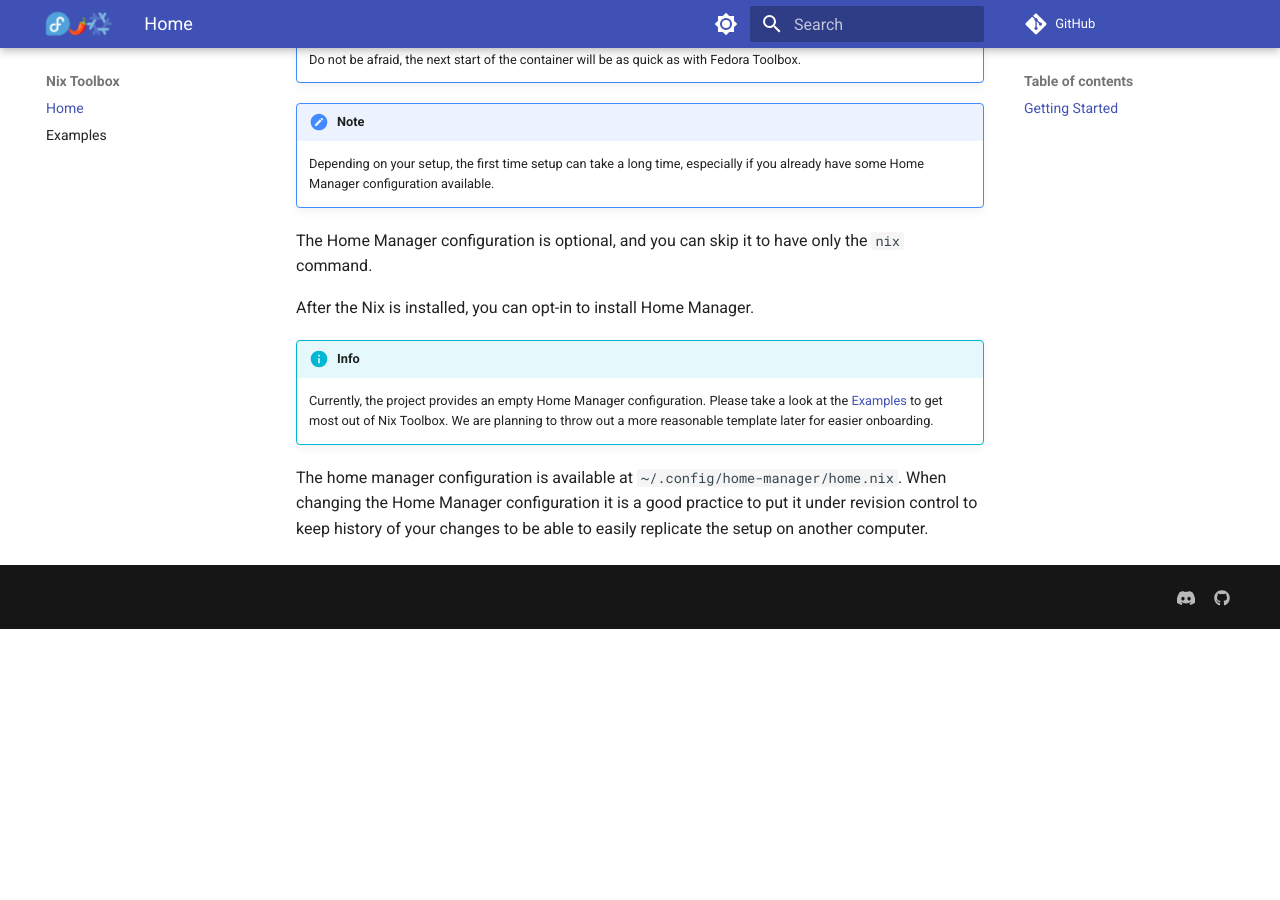
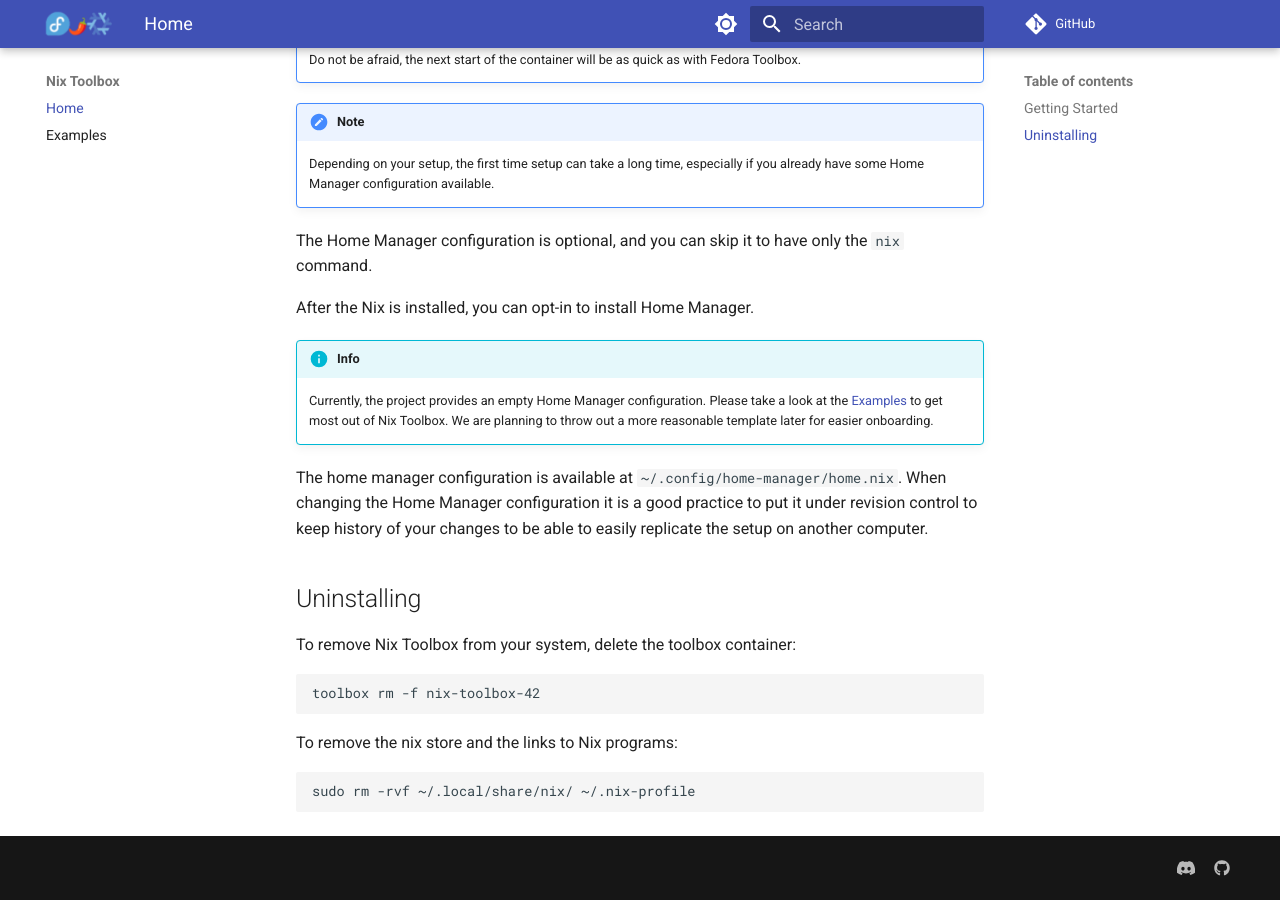
Before and after one commit to thrix/nix-toolbox, an MkDocs documentation site: the page built from docs/index.md, in a window 1280 px wide and 900 px high, scrolled down 1006 px. Built offline with MkDocs 1.6.1 and Material for MkDocs 9.7.7, drawn with Linux system fonts in a browser that asks for light colours; comment, search, counter and statistics services are not loaded; before the commit the page ends 1635 px from its top, so only the background shows below that.

Commit message:
Add uninstall section
Signed-off-by: Miroslav Vadkerti <mvadkert@redhat.com>

````diff
--- a/docs/index.md
+++ b/docs/index.md
@@ -57,3 +57,17 @@
 
 The home manager configuration is available at `~/.config/home-manager/home.nix`.
 When changing the Home Manager configuration it is a good practice to put it under revision control to keep history of your changes to be able to easily replicate the setup on another computer.
+
+## Uninstalling
+
+To remove Nix Toolbox from your system, delete the toolbox container:
+
+```shell
+toolbox rm -f nix-toolbox-42
+```
+
+To remove the nix store and the links to Nix programs:
+
+```shell
+sudo rm -rvf ~/.local/share/nix/ ~/.nix-profile
+```
````
